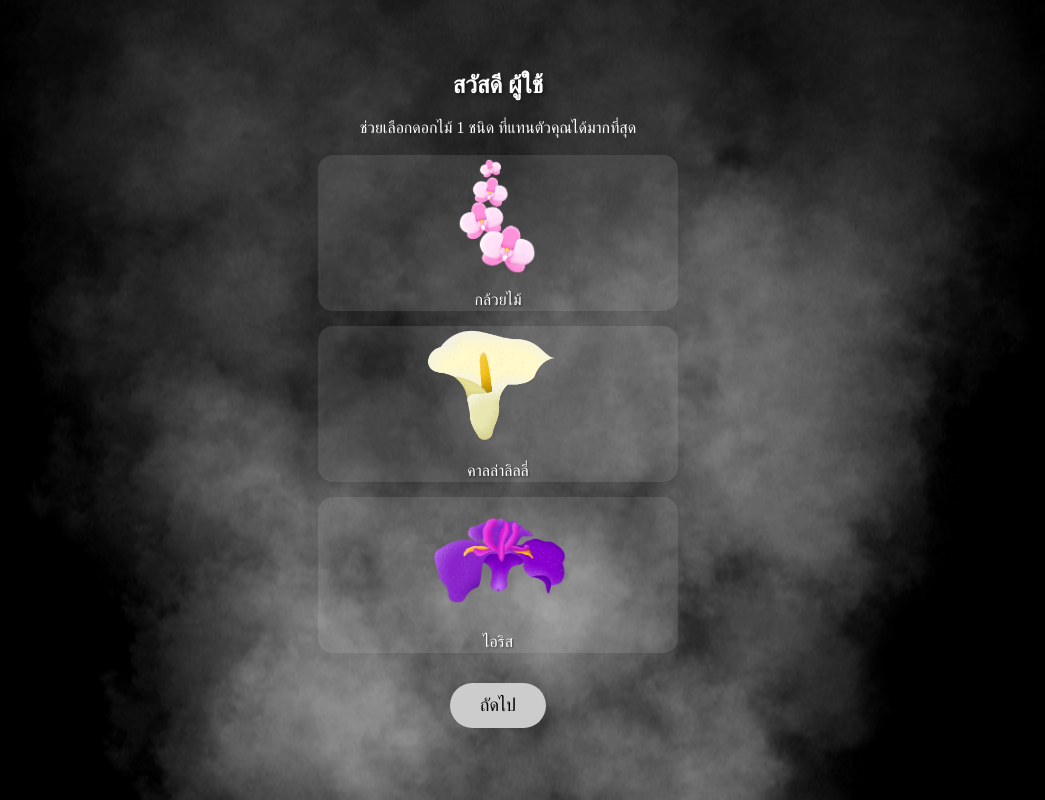
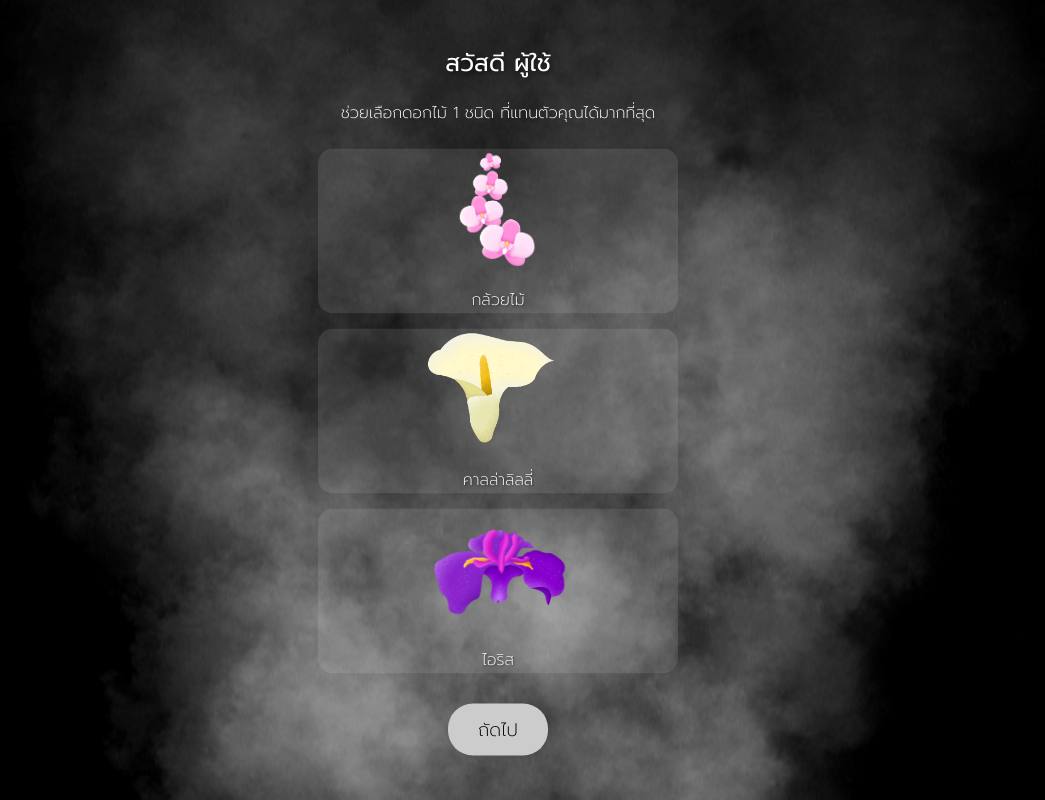
Before and after one commit to Mubmib1305/soopburee, a Flask app: page /page3 in a window 1280 px wide. Shown: the whole page, without its empty margins (142-1187 px from the left). Run offline with Flask 3, Linux system fonts and the light colour scheme.

Commit message:
fix js bug

```diff
--- a/anti-vape-campaign/app/templates/base.html
+++ b/anti-vape-campaign/app/templates/base.html
@@ -4,7 +4,9 @@
     <meta charset="UTF-8">
     <meta name="viewport" content="width=device-width, initial-scale=1.0">
     <title>{% block title %}{% endblock %} - Anti E-Cigarette Campaign</title>
-    <link href="https://fonts.googleapis.com/css2?family=Kanit:wght@300;400;500;600&display=swap" rel="stylesheet">
+    <link rel="preconnect" href="https://fonts.googleapis.com">
+    <link rel="preconnect" href="https://fonts.gstatic.com" crossorigin>
+    <link href="https://fonts.googleapis.com/css2?family=Prompt:wght@200;400;600&display=swap" rel="stylesheet">
     {% block styles %}{% endblock %}
 </head>
 <body>
--- a/anti-vape-campaign/app/templates/page3.html
+++ b/anti-vape-campaign/app/templates/page3.html
@@ -3,19 +3,32 @@
 <head>
     <meta charset="UTF-8">
     <meta name="viewport" content="width=device-width, initial-scale=1.0">
+    <!-- แก้ไขการโหลดฟอนต์ให้ครอบคลุมมากขึ้น -->
+    <link rel="preconnect" href="https://fonts.googleapis.com">
+    <link rel="preconnect" href="https://fonts.gstatic.com" crossorigin>
+    <link href="https://fonts.googleapis.com/css2?family=Prompt:wght@200;300;400;500;600&display=swap" rel="stylesheet">
     <title>เลือกดอกไม้</title>
     <style>
         * {
             margin: 0;
             padding: 0;
             box-sizing: border-box;
+            font-family: 'Prompt', sans-serif !important;
+            font-weight: 200;
+        }
+
+        @font-face {
+            font-family: 'Prompt';
+            src: url('https://fonts.googleapis.com/css2?family=Prompt:wght@200;400;600&display=swap');
+            font-display: swap;
         }
 
         body {
             margin: 0;
             padding: 0;
             min-height: 100vh;
-            font-family: 'Prompt' !important; font-weight: 200;
+            font-family: 'Prompt', sans-serif !important;
+            font-weight: 200;
             position: relative;
             overflow: hidden;
             background: #000;
@@ -47,6 +60,13 @@
             font-size: 24px;
             margin-bottom: 20px;
             text-shadow: 2px 2px 4px rgba(0, 0, 0, 0.5);
+            font-family: 'Prompt', sans-serif !important;
+            font-weight: 400;
+        }
+
+        .subtitle {
+            font-family: 'Prompt', sans-serif !important;
+            font-weight: 200;
         }
 
         .flower-options {
@@ -81,6 +101,8 @@
             font-size: 16px;
             color: white;
             text-shadow: 1px 1px 2px rgba(0, 0, 0, 0.5);
+            font-family: 'Prompt', sans-serif !important;
+            font-weight: 200;
         }
 
         .submit-btn {
@@ -92,7 +114,8 @@
             font-size: 18px;
             cursor: pointer;
             transition: all 0.3s ease;
-            font-family: 'Prompt' !important; font-weight: 200;
+            font-family: 'Prompt', sans-serif !important;
+            font-weight: 200;
         }
 
         .submit-btn:hover {
@@ -135,6 +158,26 @@
     </div>
 
     <script>
+        // โหลดฟอนต์ Prompt ผ่าน JavaScript
+        function loadPromptFont() {
+            const fontLink = document.createElement('link');
+            fontLink.href = 'https://fonts.googleapis.com/css2?family=Prompt:wght@200;400;600&display=swap';
+            fontLink.rel = 'stylesheet';
+            document.head.appendChild(fontLink);
+            console.log('Font loaded via JavaScript');
+        }
+
+        // โหลดฟอนต์ทันทีที่หน้าเว็บโหลด
+        window.addEventListener('DOMContentLoaded', loadPromptFont);
+
+        // กำหนดฟอนต์ให้กับทุก elements ทันที
+        document.addEventListener('DOMContentLoaded', function() {
+            const elements = document.querySelectorAll('body, h1, p, .flower-name, .submit-btn');
+            elements.forEach(el => {
+                el.style.fontFamily = "'Prompt', sans-serif";
+            });
+        });
+
         let selectedFlowerId = null;
 
         function selectFlower(id, element) {
```
Also changed, not shown: anti-vape-campaign/app/templates/page4.html (+33 -2 lines).
